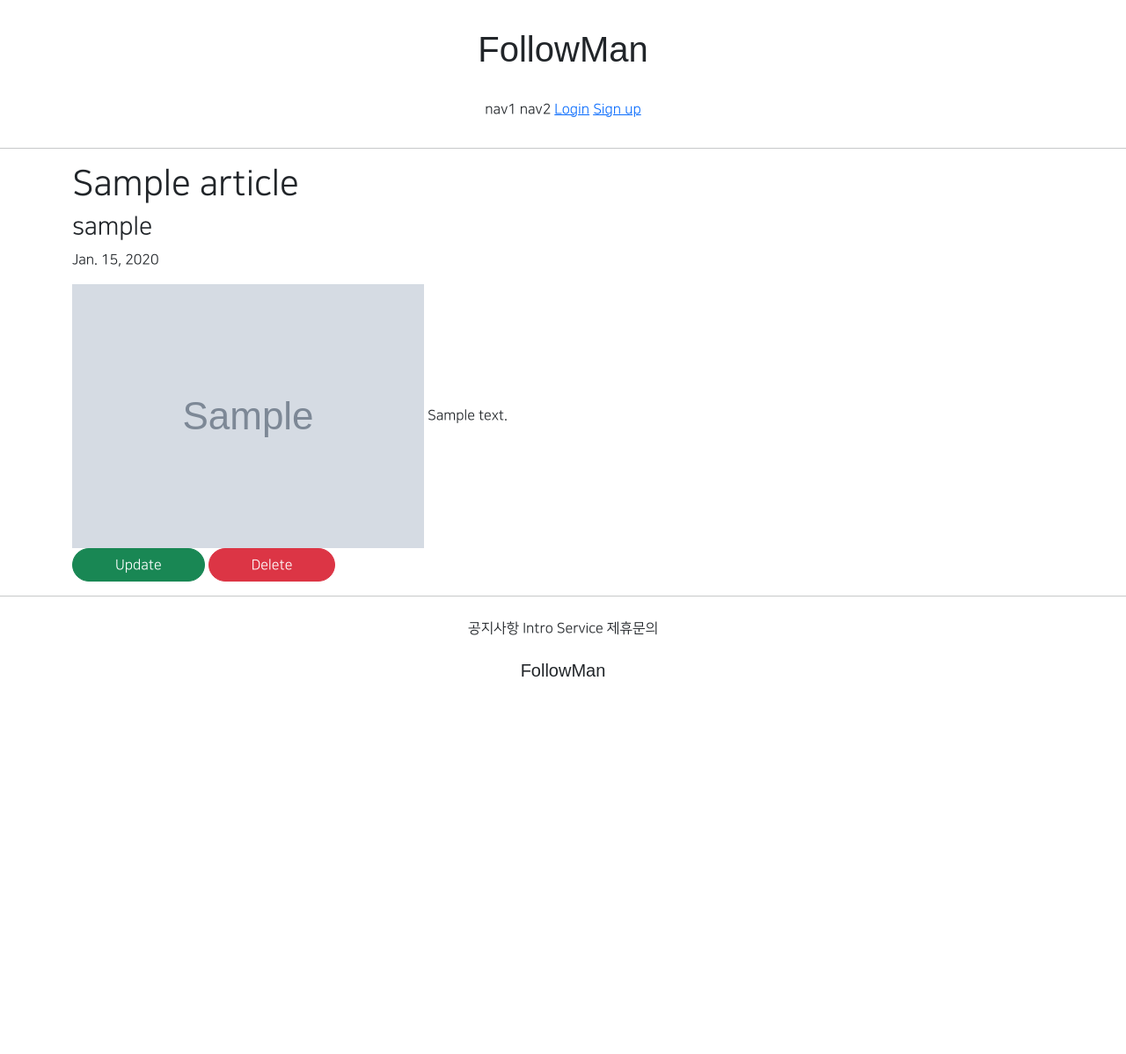
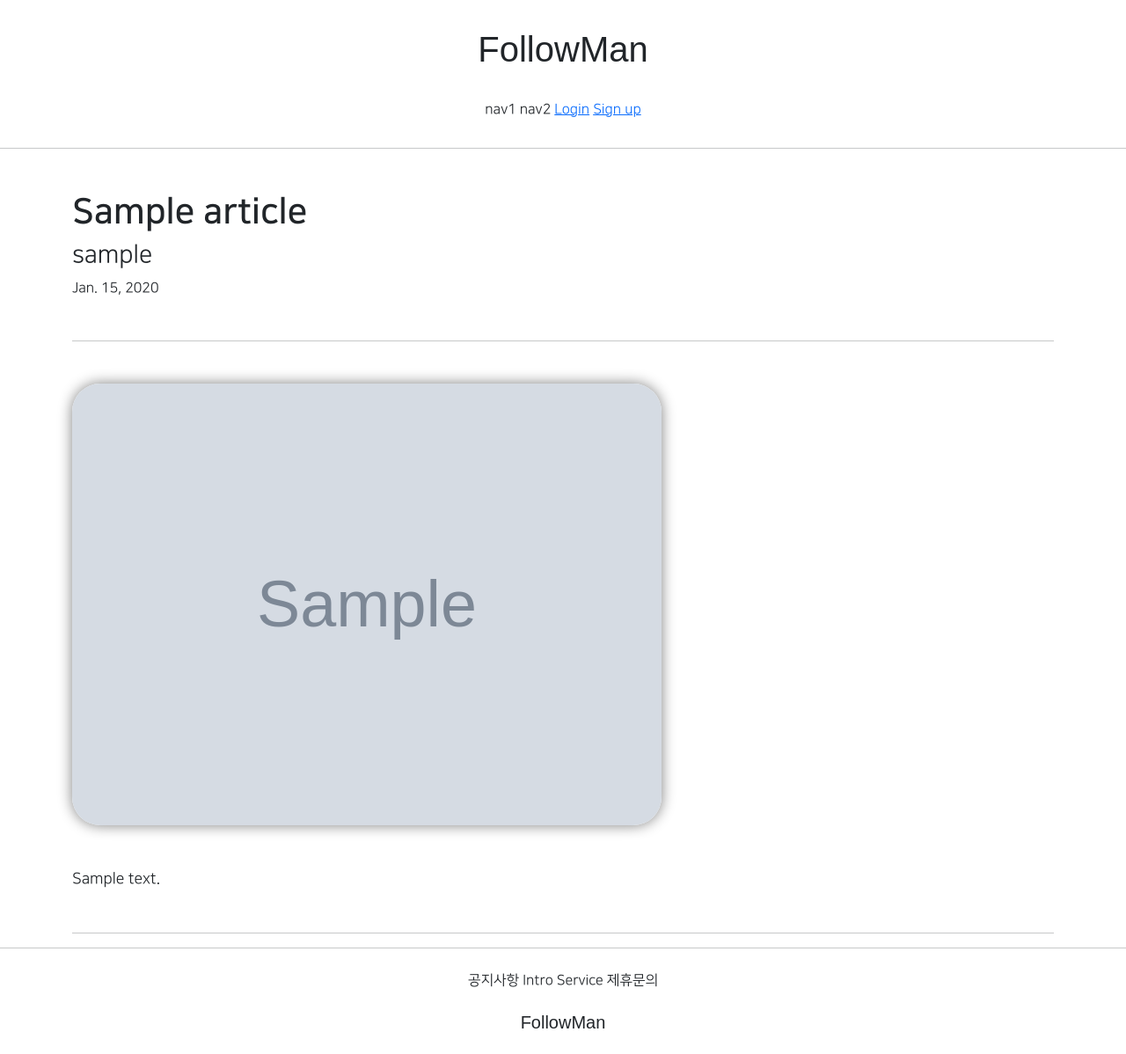
Before and after one commit to likeMinion/likeminion, a Django app: page /articles/detail/1 in a window 1280 px wide. Shown: the whole page at 88% size. Before the commit the page ends 769 px from the top, so only its background shows below. Run offline with Django 3.2, Linux system fonts and the light colour scheme; tables that the repository leaves empty hold one stand-in row (values such as "Sample post"); grey boxes marked "Sample" are stand-in pictures; parts of the project's set-up code (start-up, migrations or seed data) failed here and were passed over; some libraries are stand-ins or nearby versions; some web fonts are replaced.

Commit message:
8월 5일-2

```diff
--- a/articleapp/decorators.py
+++ b/articleapp/decorators.py
@@ -9,5 +9,5 @@ def article_ownership_required(func):
         if target_article.writer == request.user:
             return func(request, *args, **kwargs)
         else:
-            HttpResponseForbidden()
+            return HttpResponseForbidden()
     return decorated
--- a/articleapp/templates/articleapp/detail.html
+++ b/articleapp/templates/articleapp/detail.html
@@ -3,16 +3,24 @@
 {% block content %}
 
     <div class="container">
-        <div>
+        <div class="my-5">
             {# 제목, 글쓴이, 작성일자 #}
-            <h1>{{ target_article.title }}</h1>
+            <h1 class="NNS_B">{{ target_article.title }}</h1>
             <h3>{{ target_article.writer.profile.nickname }}</h3>
             <p>{{ target_article.created_at }}</p>
         </div>
-        <div>
+
+        <hr>
+
+        <div class="my-5">
             {# 게시글 대표 이미지, 게시글 내용 #}
-            <img src="{{ target_article.image.url }}" alt="">
-            {{ target_article.content }}
+            <img src="{{ target_article.image.url }}"
+                 class="article_image"
+                 alt="">
+            <div class="article_content my-5">
+                {{ target_article.content }}
+            </div>
+            {% if target_article.writer == user %}
             <div>
                 <a href="{% url 'articleapp:update' pk=target_article.pk %}" class="btn btn-success rounded-pill px-5">
                     Update
@@ -21,6 +29,13 @@
                     Delete
                 </a>
             </div>
+            {% endif %}
+        </div>
+
+        <hr>
+
+        <div>
+            {# 댓글 내용, 댓글 작성 #}
         </div>
     </div>
 
--- a/static/base.css
+++ b/static/base.css
@@ -43,3 +43,14 @@
 .round_button:hover {
     color: coral;
 }
+
+.article_image {
+    width: 60%;
+    border-radius: 2rem;
+    box-shadow: 0 0 1rem gray;
+}
+
+.article_content {
+    text-align: left;
+    font-size: 1.1rem;
+}
```
